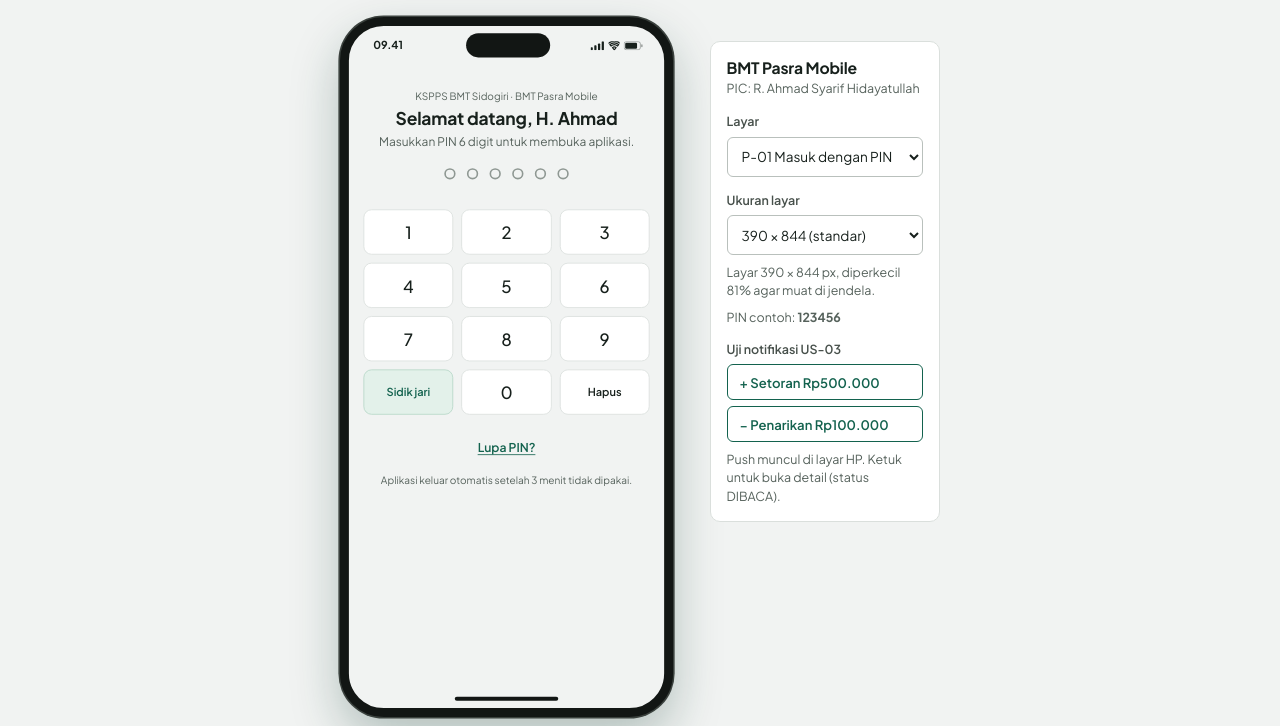
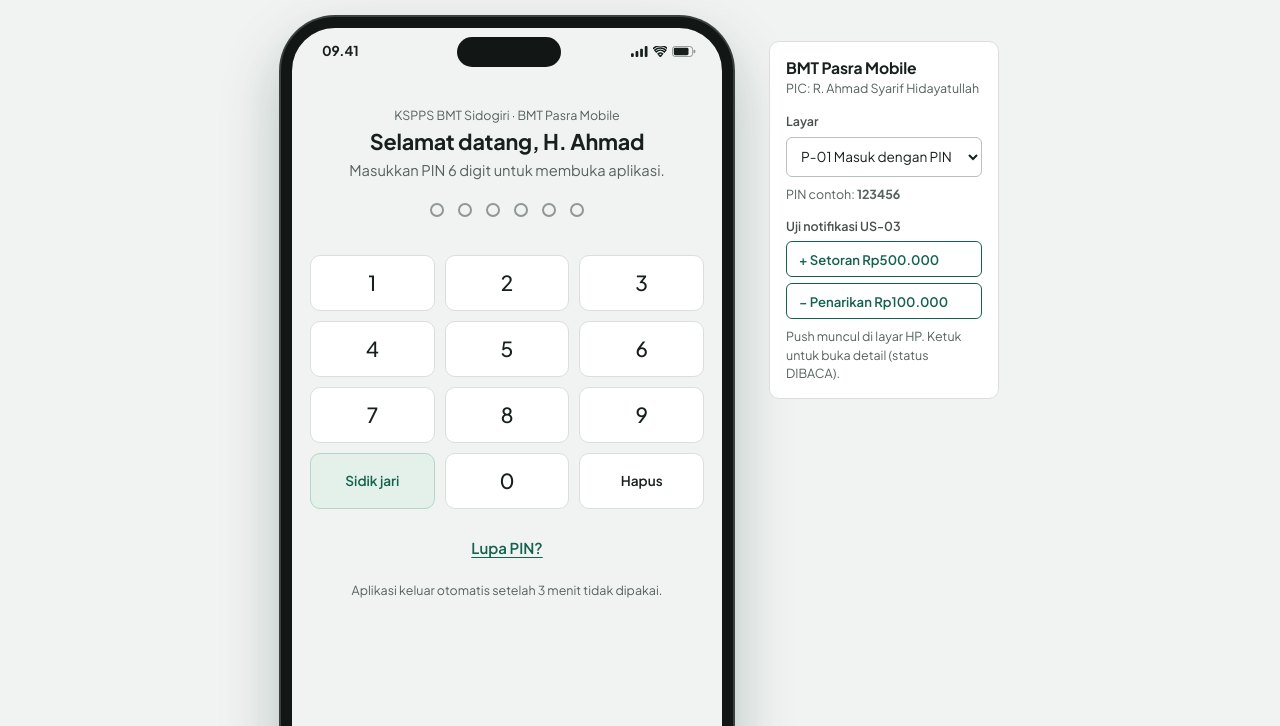
Before and after one commit to bagas-pradana2006/Tugas-web-APS-Teori, a plain HTML site: page anggota.html in a window 1280 px wide. Shown: the part 74-800 px from the top of the page. Drawn offline with Linux system fonts and the light colour scheme.

Commit message:
HP ukuran Pro Max dan hapus scrollbar layar

```diff
--- a/anggota.html
+++ b/anggota.html
@@ -147,15 +147,6 @@
         <option value="p05d" disabled>Detail transaksi (dari notifikasi)</option>
         <option value="p06">P-06 QR anggota</option>
       </select>
-      <label class="side-label" for="sizeSel">Ukuran layar</label>
-      <select class="select side-select" id="sizeSel">
-        <option value="320x568">320 × 568 (minimum)</option>
-        <option value="375x667">375 × 667 (SE / 8)</option>
-        <option value="375x812">375 × 812 (X / mini)</option>
-        <option value="390x844" selected>390 × 844 (standar)</option>
-        <option value="430x932">430 × 932 (Pro Max)</option>
-      </select>
-      <p class="side-hint" id="sizeNote"></p>
       <p class="side-hint">PIN contoh: <strong>123456</strong></p>
       <p class="side-label" style="margin-top:14px">Uji notifikasi US-03</p>
       <div class="side-actions">
--- a/css/style.css
+++ b/css/style.css
@@ -434,11 +434,10 @@ dialog.modal h2 { margin-bottom: 8px; }
   display: grid; grid-template-columns: auto 230px; justify-content: center; gap: 36px; align-items: start;
 }
 
-/* Bingkai HP. Lebar dan tinggi diatur js/app.js sesuai pilihan Ukuran layar
-   (layar 390 x 844 px + bezel 11 px), lalu diperkecil dengan transform bila tidak muat. */
+/* Bingkai HP ukuran iPhone Pro Max: layar 430 x 932 px + bezel 11 px, tampil ukuran asli. */
 .phone-wrap { position: relative; }
 .phone {
-  width: 412px; height: 866px; transform-origin: top left;
+  width: 452px; height: 954px;
   background: var(--bg); border-radius: 54px; border: 11px solid #121614;
   box-shadow: 0 0 0 2px #3a413d, 0 26px 60px rgba(14, 59, 48, 0.28);
   overflow: hidden; display: flex; flex-direction: column; position: relative;
@@ -454,17 +453,9 @@ dialog.modal h2 { margin-bottom: 8px; }
 .home-bar { flex: none; height: 24px; display: grid; place-items: center; }
 .home-bar span { width: 128px; height: 5px; border-radius: 3px; background: #121614; }
 .tabbar:not([hidden]) + .home-bar { background: var(--surface); }
-/* iPhone klasik (SE / 8 / 320 px): bezel atas-bawah tebal, tanpa dynamic island dan home indicator. */
-.phone.classic { border-width: 58px 12px; border-radius: 44px; }
-.phone.classic .ps-island { visibility: hidden; }
-.phone.classic .phone-status { height: 28px; padding: 0 16px; font-size: 0.78rem; }
-.phone.classic .home-bar { display: none; }
-.phone.classic .push { top: 32px; }
-.phone-wrap:has(.phone.classic)::after {
-  content: ""; position: absolute; left: 50%; bottom: 9px; width: 40px; height: 40px; margin-left: -20px;
-  border-radius: 50%; border: 2px solid #3a413d;
-}
-.phone-screen { flex: 1; overflow-y: auto; padding: 8px 18px 20px; display: flex; flex-direction: column; }
+.phone-screen {
+  flex: 1; overflow-y: auto; overflow-x: hidden; scrollbar-width: none; -ms-overflow-style: none; padding: 8px 18px 20px; display: flex; flex-direction: column; }
+.phone-screen::-webkit-scrollbar { display: none; }
 .phone-screen[hidden] { display: none; }
 .m-head { display: flex; justify-content: space-between; align-items: flex-start; gap: 10px; margin-bottom: 16px; }
 .m-head h2 { font-size: 1.2rem; }
@@ -652,13 +643,11 @@ dialog.modal h2 { margin-bottom: 8px; }
   .weight-row { grid-template-columns: 1fr 96px; }
   .mobile-stage { padding: 0 0 32px; }
   .phone-wrap { width: 100%; }
-  .phone-wrap::after { display: none; }
-  .phone, .phone.classic { width: 100%; border: 0; border-radius: 0; box-shadow: none; height: auto; min-height: calc(100vh - 56px); transform: none; }
+  .phone { width: 100%; border: 0; border-radius: 0; box-shadow: none; height: auto; min-height: calc(100vh - 56px); }
   .phone-status, .home-bar { display: none; }
   .push { top: 10px; }
   .side { width: calc(100% - 32px); }
   .side-select, .btn-sm { min-height: 44px; }
-  label[for="sizeSel"], #sizeSel, #sizeNote { display: none; }
   .index-main { padding: 32px 16px 48px; }
   .mobile-top-inner { padding: 12px 16px; }
 }
@@ -675,3 +664,4 @@ dialog.modal h2 { margin-bottom: 8px; }
 }
 .mobile-top .bo-brand { order: 0; }
 .phone-screen h2[tabindex="-1"]:focus { outline: none; }
+.m-row .badge { align-self: flex-start; }
--- a/js/app.js
+++ b/js/app.js
@@ -121,46 +121,5 @@
     return `${p(d.getDate())}/${p(d.getMonth() + 1)}/${d.getFullYear()} ${p(d.getHours())}.${p(d.getMinutes())}`;
   };
 
-  // Ukuran layar HP (halaman petugas & anggota). Layar memakai ukuran piksel asli,
-  // lalu seluruh bingkai diperkecil dengan transform bila tidak muat di jendela browser.
-  App.initPhoneSize = () => {
-    const sel = document.getElementById("sizeSel");
-    const phone = document.querySelector(".phone");
-    const wrap = document.querySelector(".phone-wrap");
-    if (!sel || !phone || !wrap) return;
-    const KEY = "bmt-phone-size";
-    try { const saved = localStorage.getItem(KEY); if (saved && sel.querySelector(`option[value="${saved}"]`)) sel.value = saved; } catch (e) { /* penyimpanan tidak tersedia */ }
-
-    const apply = () => {
-      const [w, h] = sel.value.split("x").map(Number);
-      const classic = h <= 667; // iPhone tanpa notch: bezel atas-bawah tebal, tanpa dynamic island
-      phone.classList.toggle("classic", classic);
-      const fw = w + (classic ? 24 : 22);
-      const fh = h + (classic ? 116 : 22);
-      if (window.matchMedia("(max-width: 640px)").matches) {
-        phone.style.cssText = ""; wrap.style.cssText = "";
-        return;
-      }
-      const stacked = window.matchMedia("(max-width: 980px)").matches;
-      const fit = Math.min(1, (window.innerHeight - 100) / fh, stacked ? (window.innerWidth - 48) / fw : 1);
-      phone.style.width = fw + "px";
-      phone.style.height = fh + "px";
-      phone.style.transform = fit < 1 ? `scale(${fit})` : "";
-      wrap.style.width = fw * fit + "px";
-      wrap.style.height = fh * fit + "px";
-      const note = document.getElementById("sizeNote");
-      if (note) note.textContent = fit < 1
-        ? `Layar ${w} × ${h} px, diperkecil ${Math.round(fit * 100)}% agar muat di jendela.`
-        : `Layar ${w} × ${h} px, ukuran asli.`;
-    };
-    sel.addEventListener("change", () => {
-      try { localStorage.setItem(KEY, sel.value); } catch (e) { /* abaikan */ }
-      apply();
-    });
-    window.addEventListener("resize", apply);
-    apply();
-  };
-
   window.App = App;
-  document.addEventListener("DOMContentLoaded", App.initPhoneSize);
 })();
```
Also changed, not shown: petugas.html (+0 -9 lines).
